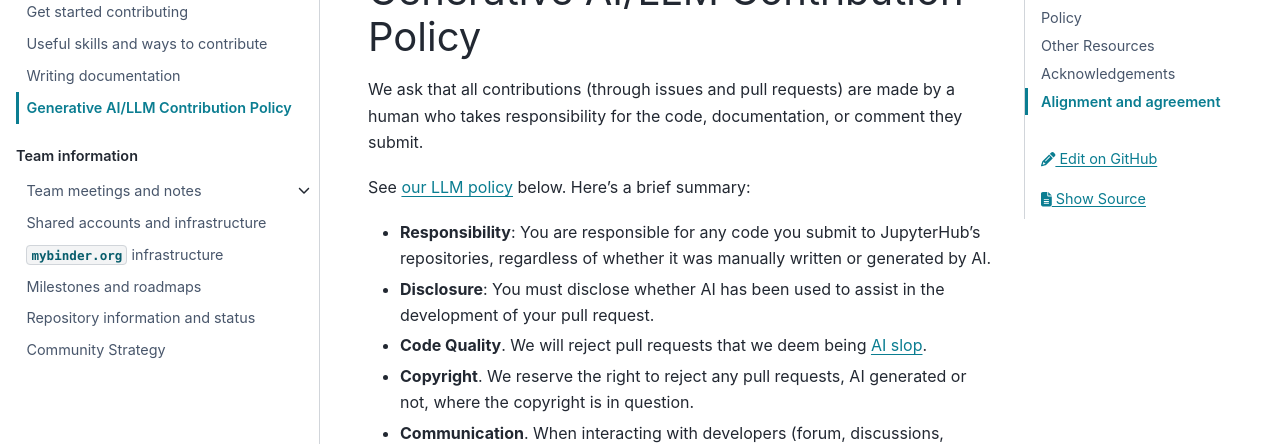
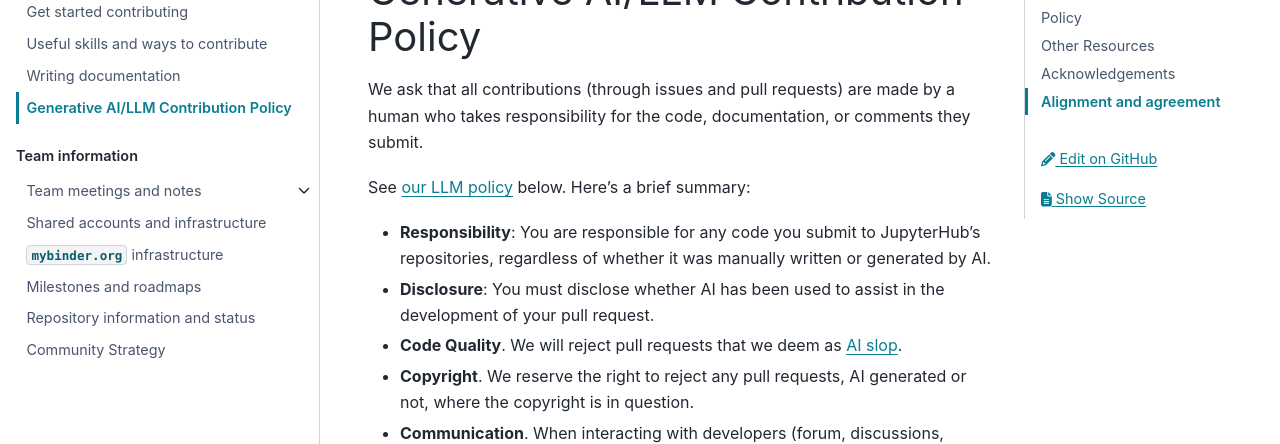
Before and after one commit to jupyterhub/team-compass, a Sphinx documentation site: the page built from docs/contribute/llm.md, in a window 1280 px wide and 900 px high. Shown: the part 179-623 px from the top of the window. Built offline with Sphinx 7.4.7 and the PyData theme 0.15.4, drawn with Linux system fonts in a browser that asks for light colours; the version number could not be read and is left out; some of the changed text lies outside the part shown.

Commit message:
Apply suggestions from code review
Co-authored-by: Jenny Wong <jnywong.pro@gmail.com>

```diff
--- a/docs/contribute/llm.md
+++ b/docs/contribute/llm.md
@@ -2,13 +2,13 @@
 
 # Generative AI/LLM Contribution Policy
 
-We ask that all contributions (through issues and pull requests) are made by a human who takes responsibility for the code, documentation, or comment they submit.
+We ask that all contributions (through issues and pull requests) are made by a human who takes responsibility for the code, documentation, or comments they submit.
 
 See [our LLM policy](#llm:policy) below. Here's a brief summary:
 
 - **Responsibility**: You are responsible for any code you submit to JupyterHub's repositories, regardless of whether it was manually written or generated by AI.
 - **Disclosure**: You must disclose whether AI has been used to assist in the development of your pull request.
-- **Code Quality**. We will reject pull requests that we deem being [AI slop](https://en.wikipedia.org/wiki/AI_slop).
+- **Code Quality**. We will reject pull requests that we deem as [AI slop](https://en.wikipedia.org/wiki/AI_slop).
 - **Copyright**. We reserve the right to reject any pull requests, AI generated or not, where the copyright is in question.
 - **Communication**. When interacting with developers (forum, discussions, issues, pull requests, etc.) do not use AI to speak for you (except for translation).
 - **AI Agents**. The use of an AI agent that writes code and then submits a pull request autonomously is not permitted.
@@ -64,7 +64,7 @@
 
 Code generated by AI can be of low quality. Contributors are expected to
 submit code that meets JupyterHub's standards. We will reject pull requests that we
-deem being [AI slop](https://en.wikipedia.org/wiki/AI_slop). Do not waste
+deem as [AI slop](https://en.wikipedia.org/wiki/AI_slop). Do not waste
 developers' time by submitting code that is fully or mostly generated by AI, and
 doesn't meet our standards.
 
```
Also changed, not shown: other parts of docs/contribute/llm.md (+0 -5 lines).
